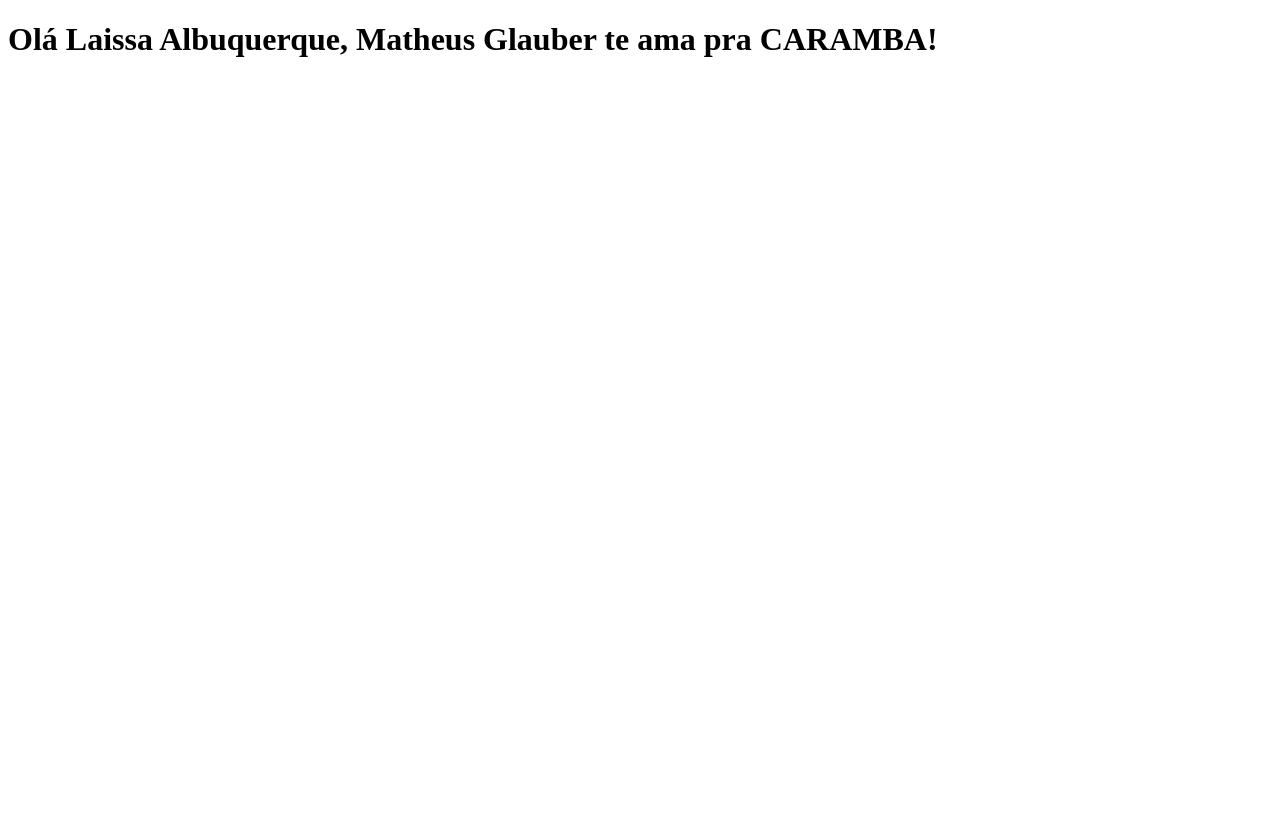
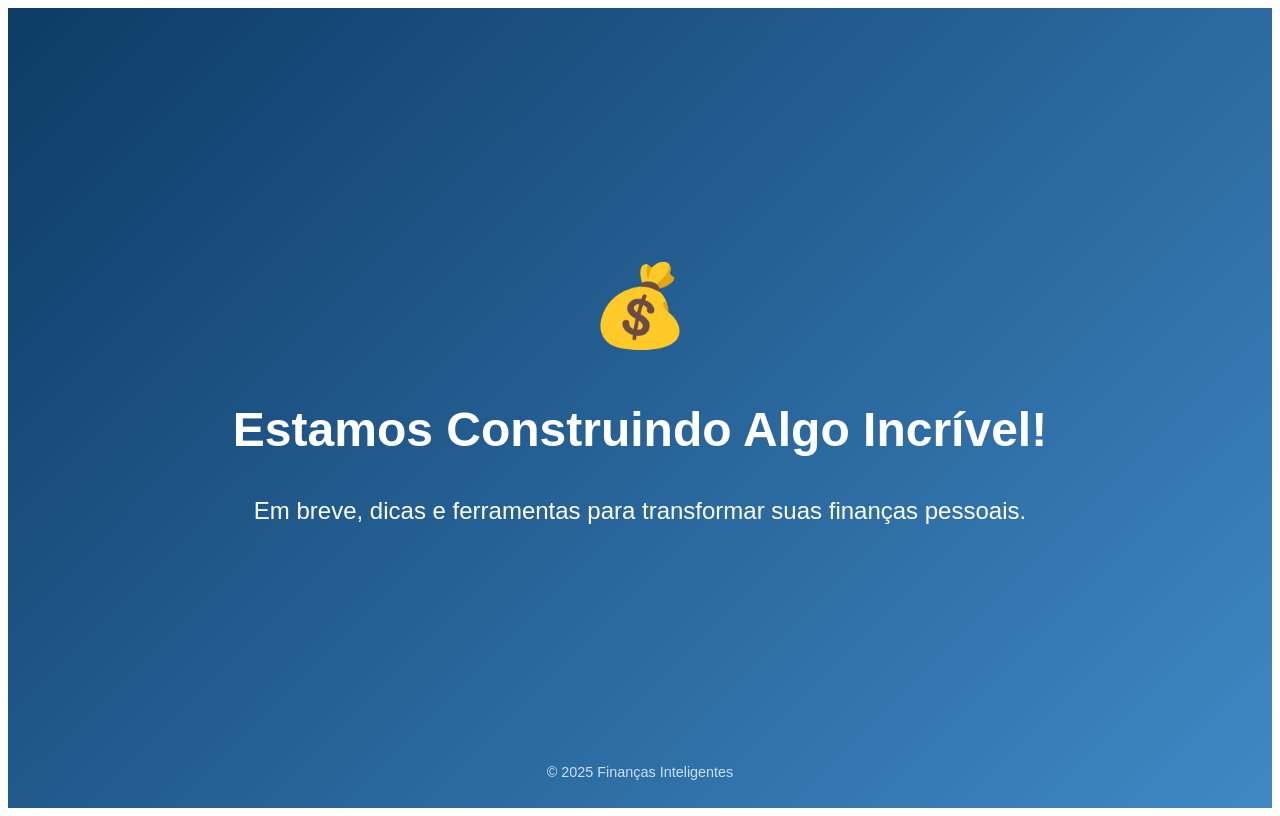
Before and after one commit to Matheus-Glauber/tabnews-study, a Next.js app: page / in a window 1280 px wide. Built offline with nearby package versions, Linux system fonts and the light colour scheme.

Commit message:
Criação da página `Em Construção`

```diff
--- a/pages/index.js
+++ b/pages/index.js
@@ -1,10 +1,47 @@
 function Home() {
-  var nome = "Matheus Glauber";
-  var namorada = "Laissa Albuquerque";
   return (
-    <h1>
-      Olá {namorada}, {nome} te ama pra CARAMBA!
-    </h1>
+    <div className="container">
+      <div className="icon">💰</div>
+      <h1>Estamos Construindo Algo Incrível!</h1>
+      <p>
+        Em breve, dicas e ferramentas para transformar suas finanças pessoais.
+      </p>
+      <footer>© 2025 Finanças Inteligentes</footer>
+
+      <style jsx>{`
+        .container {
+          margin: 0;
+          padding: 0;
+          background: linear-gradient(135deg, #0d3b66, #3f88c5);
+          height: 100vh;
+          font-family: "Arial", sans-serif;
+          color: #fff;
+          display: flex;
+          justify-content: center;
+          align-items: center;
+          text-align: center;
+          flex-direction: column;
+        }
+        .icon {
+          font-size: 5rem;
+          margin-bottom: 1rem;
+        }
+        h1 {
+          font-size: 3rem;
+          margin-bottom: 1rem;
+        }
+        p {
+          font-size: 1.5rem;
+          margin-bottom: 2rem;
+        }
+        footer {
+          position: absolute;
+          bottom: 20px;
+          font-size: 0.9rem;
+          color: #cce0ff;
+        }
+      `}</style>
+    </div>
   );
 }
 
```
